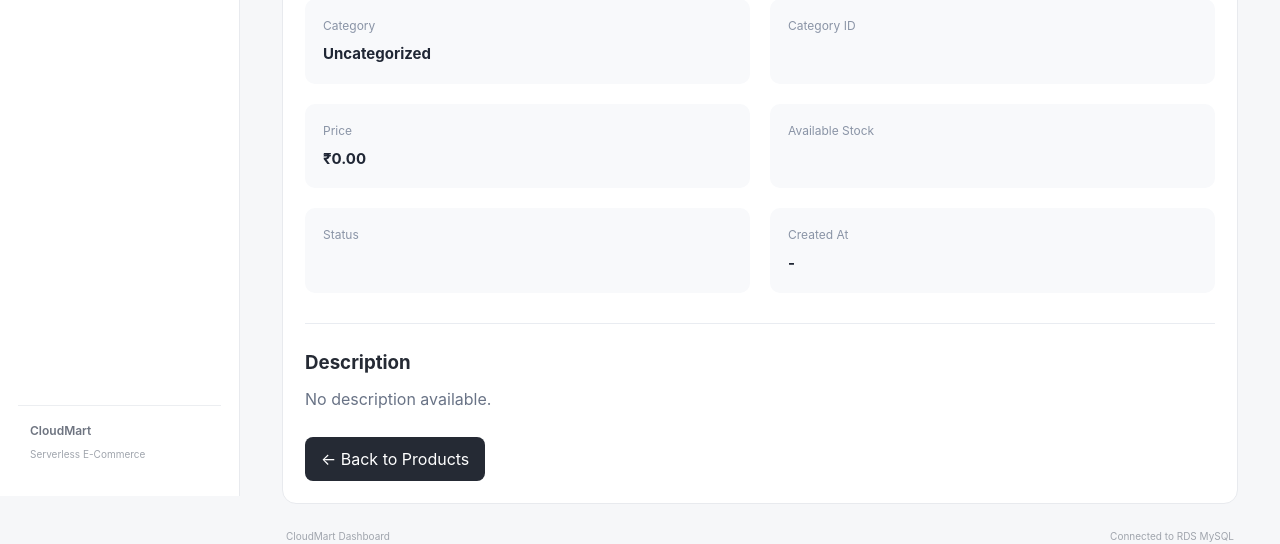
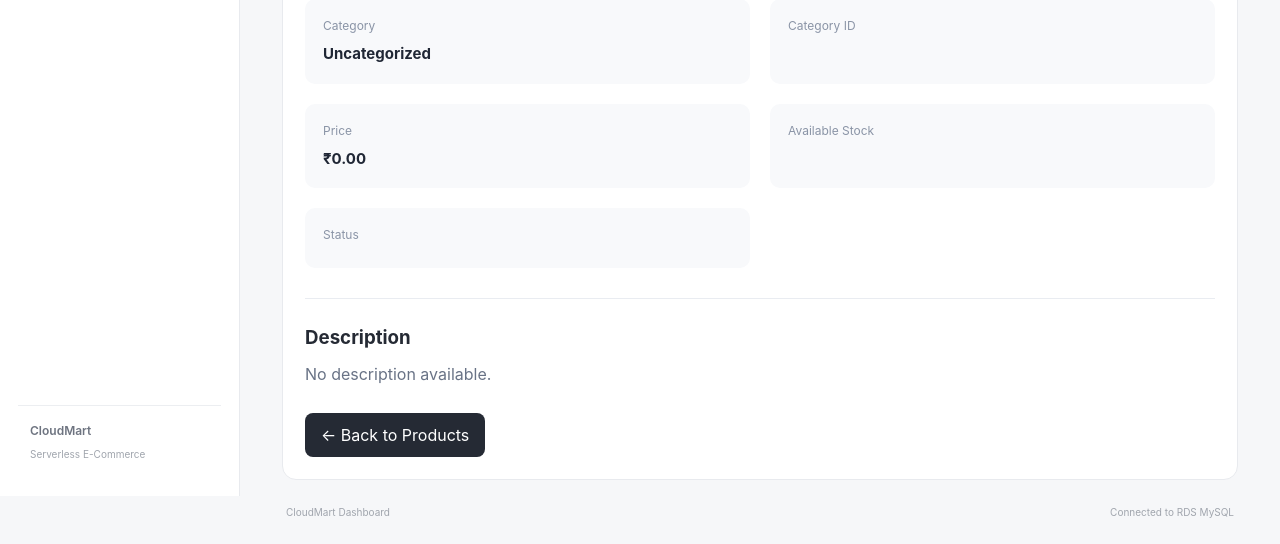
Before and after one commit to KushalSingh2003/CloudMart, a Flask app: template dashboard/templates/product-details.html in a window 1280 px wide. Shown: the part 304-848 px from the top of the page. After the commit the page ends 822 px from the top, so only its background shows below. Run offline with Flask 3, Linux system fonts and the light colour scheme; the template is opened without the code that fills it, so the values that code supplies are empty.

Commit message:
fix(dashboard): correct product details query

```diff
--- a/dashboard/app.py
+++ b/dashboard/app.py
@@ -400,7 +400,7 @@ def product_details(product_id):
                     p.status,
                     p.category_id,
                     c.name AS category_name,
-                    p.created_at
+
                 FROM Products p
                 LEFT JOIN Category c
                     ON p.category_id = c.category_id
--- a/dashboard/templates/product-details.html
+++ b/dashboard/templates/product-details.html
@@ -187,15 +187,7 @@
                 </div>
 
 
-                <div class="detail-item">
 
-                    <span>Created At</span>
-
-                    <strong>
-                        {{ product.created_at or "-" }}
-                    </strong>
-
-                </div>
 
             </div>
 
```
